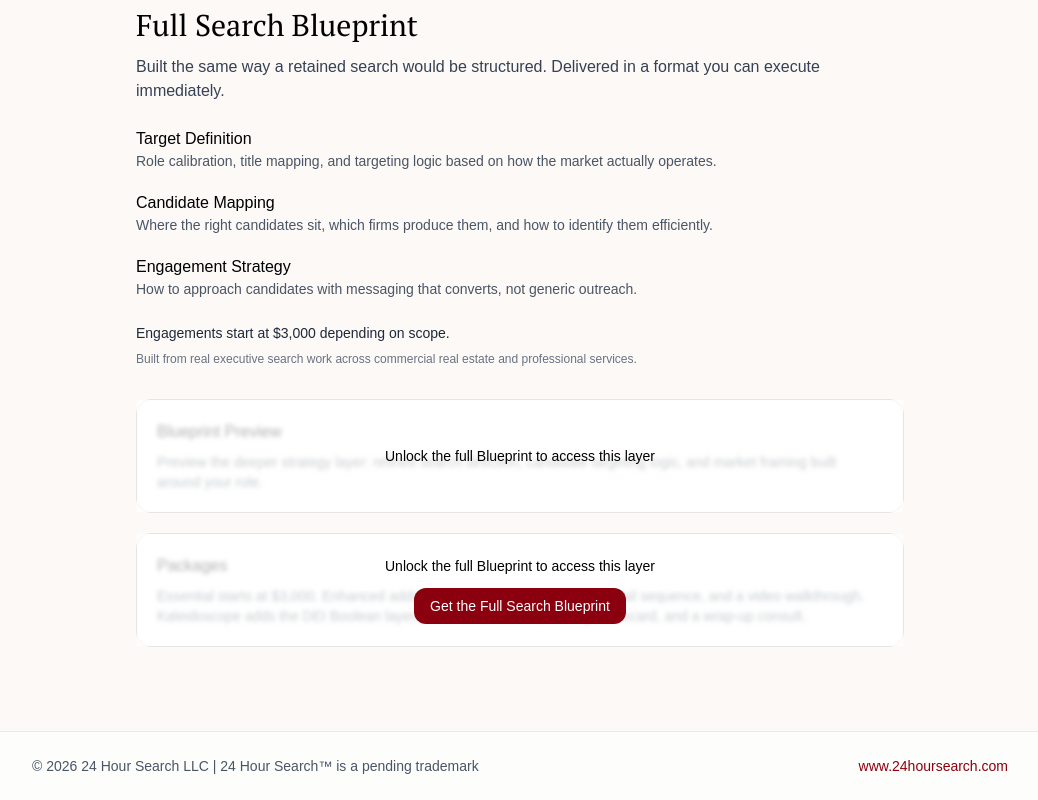
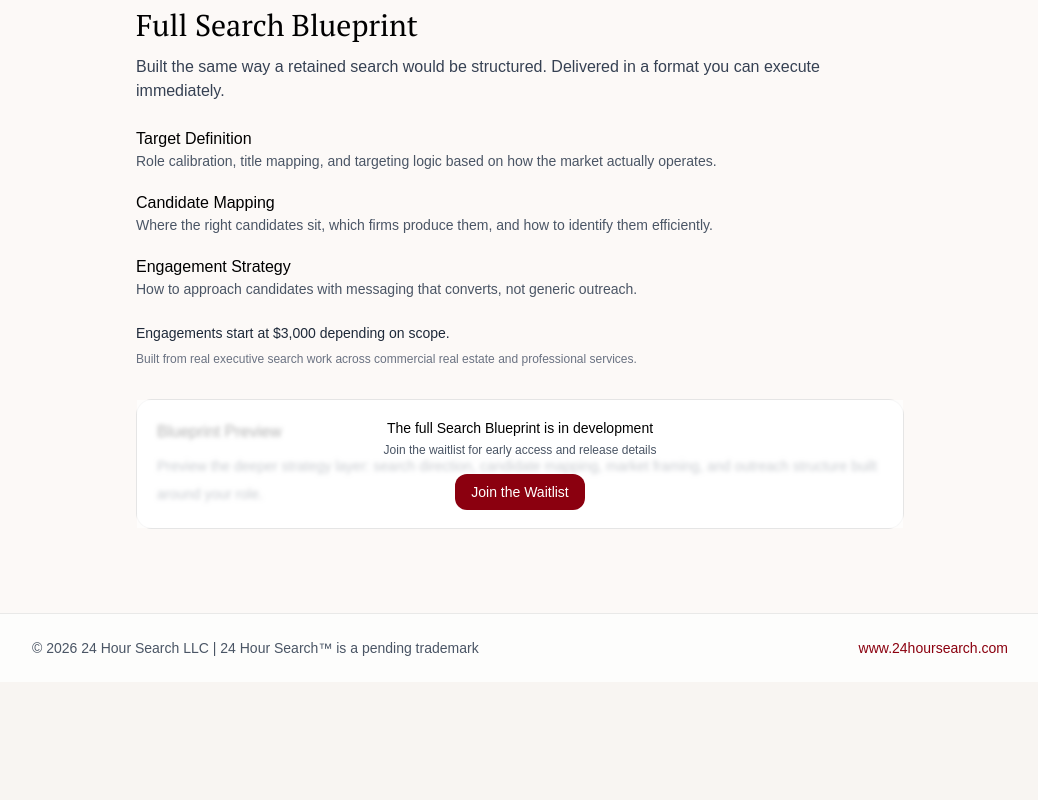
Before and after one commit to actresskristin/boolean-string-builder, a React (Vite) app: page / in a window 1280 px wide. Shown: the part 2248-3048 px from the top of the page, without its empty margins (120-1158 px from the left). After the commit the page ends 2930 px from the top, so only its background shows below. Built offline with nearby package versions, Linux system fonts and the light colour scheme.

Commit message:
add waitlist flow and clean conversion layer

```diff
--- a/src/App.jsx
+++ b/src/App.jsx
@@ -9,6 +9,7 @@ import TierOneCard from './components/TierOneCard'
 import BlueprintValueCard from './components/BlueprintValueCard'
 import LockedTierCard from './components/LockedTierCard'
 import LeadGateModal from './components/LeadGateModal'
+import WaitlistModal from './components/WaitlistModal'
 import Footer from './components/Footer'
 import { buildBooleanString } from './utils/booleanBuilder'
 import { db } from './firebase'
@@ -30,9 +31,12 @@ const INITIAL_FORM_DATA = {
 function App() {
   const [formData, setFormData] = useState(INITIAL_FORM_DATA)
   const [generatedString, setGeneratedString] = useState('')
+
   const [showLeadGate, setShowLeadGate] = useState(false)
   const [unlockSuccess, setUnlockSuccess] = useState(false)
   const [pendingGenerate, setPendingGenerate] = useState(false)
+
+  const [showWaitlist, setShowWaitlist] = useState(false)
 
   const [usageCount, setUsageCount] = useState(() => {
     return parseInt(localStorage.getItem('booleanToolUses') || '0', 10)
@@ -82,9 +86,9 @@ function App() {
     }
   }
 
-  const handleCopy = () => {
+  const handleCopy = async () => {
     if (!generatedString) return
-    navigator.clipboard.writeText(generatedString)
+    await navigator.clipboard.writeText(generatedString)
   }
 
   const handleLeadSubmit = async (leadData) => {
@@ -128,9 +132,22 @@ function App() {
     }
   }
 
-  const handleCloseModal = () => {
+  const handleWaitlistSubmit = async (data) => {
+    await addDoc(collection(db, 'waitlist'), {
+      name: data.name.trim(),
+      email: data.email.trim().toLowerCase(),
+      company: (data.company || '').trim(),
+      createdAt: serverTimestamp(),
+    })
+  }
+
+  const handleCloseLeadGate = () => {
     setShowLeadGate(false)
     setUnlockSuccess(false)
+  }
+
+  const handleCloseWaitlist = () => {
+    setShowWaitlist(false)
   }
 
   return (
@@ -170,14 +187,8 @@ function App() {
               <BlueprintValueCard />
 
               <LockedTierCard
-                tier="Blueprint Preview"
-                previewText="Preview the deeper strategy layer: refined search direction, candidate targeting logic, and market framing built around your role."
-              />
-
-              <LockedTierCard
-                tier="Packages"
-                previewText="Essential starts at $3,000. Enhanced adds CRM-ready tracking, a 3-tier email sequence, and a video walkthrough. Kaleidoscope adds the DEI Boolean layer, a recruit fact sheet, a hiring scorecard, and a wrap-up consult."
-                showButton={true}
+                previewText="Preview the deeper strategy layer: search direction, candidate mapping, market framing, and outreach structure built around your role."
+                onWaitlistClick={() => setShowWaitlist(true)}
               />
             </div>
           </div>
@@ -188,10 +199,16 @@ function App() {
 
       <LeadGateModal
         isOpen={showLeadGate}
-        onClose={handleCloseModal}
+        onClose={handleCloseLeadGate}
         onSubmit={handleLeadSubmit}
         jobTitle={formData.jobTitle}
         unlockSuccess={unlockSuccess}
+      />
+
+      <WaitlistModal
+        isOpen={showWaitlist}
+        onClose={handleCloseWaitlist}
+        onSubmit={handleWaitlistSubmit}
       />
     </div>
   )
--- a/src/components/LockedTierCard.jsx
+++ b/src/components/LockedTierCard.jsx
@@ -1,26 +1,26 @@
-function LockedTierCard({ tier, previewText, showButton }) {
+function LockedTierCard({ previewText, onWaitlistClick }) {
   return (
     <div className="relative mb-5 rounded-2xl border border-black/10 bg-white p-5">
       <div className="blur-[2px]">
-        <h3 className="font-medium text-black">{tier}</h3>
-        <p className="mt-2 text-sm text-gray-600">{previewText}</p>
+        <h3 className="font-medium text-black">Blueprint Preview</h3>
+        <p className="mt-2 text-sm leading-7 text-gray-600">{previewText}</p>
       </div>
 
-      <div className="absolute inset-0 flex flex-col items-center justify-center bg-white/70 text-center">
+      <div className="absolute inset-0 flex flex-col items-center justify-center bg-white/70 px-6 text-center">
         <p className="text-sm font-medium text-black">
-          Unlock the full Blueprint to access this layer
+          The full Search Blueprint is in development
         </p>
 
-        {showButton && (
-          <a
-            href="https://www.24hoursearch.com"
-            target="_blank"
-            rel="noreferrer"
-            className="mt-3 rounded-xl bg-[#8b000f] px-4 py-2 text-sm text-white"
-          >
-            Get the Full Search Blueprint
-          </a>
-        )}
+        <p className="mt-1 text-xs text-gray-600">
+          Join the waitlist for early access and release details
+        </p>
+
+        <button
+          onClick={onWaitlistClick}
+          className="mt-4 rounded-xl bg-[#8b000f] px-4 py-2 text-sm text-white transition hover:bg-[#74000c]"
+        >
+          Join the Waitlist
+        </button>
       </div>
     </div>
   )
--- /dev/null
+++ b/src/components/WaitlistModal.jsx
@@ -0,0 +1,80 @@
+import { useState } from 'react'
+
+function WaitlistModal({ isOpen, onClose, onSubmit }) {
+  const [form, setForm] = useState({
+    name: '',
+    email: '',
+    company: '',
+  })
+
+  const [error, setError] = useState('')
+  const [success, setSuccess] = useState(false)
+
+  if (!isOpen) return null
+
+  const handleChange = (e) => {
+    setForm({ ...form, [e.target.name]: e.target.value })
+  }
+
+  const handleSubmit = async (e) => {
+    e.preventDefault()
+
+    if (!form.name || !form.email) {
+      setError('Name and email are required')
+      return
+    }
+
+    await onSubmit(form)
+    setSuccess(true)
+  }
+
+  return (
+    <div className="fixed inset-0 z-50 flex items-center justify-center bg-black/40 px-4">
+      <div className="w-full max-w-md rounded-2xl bg-white p-6">
+        {!success ? (
+          <>
+            <h2 className="serif text-xl">Join the Waitlist</h2>
+
+            <form onSubmit={handleSubmit} className="mt-4 space-y-3">
+              <input
+                name="name"
+                placeholder="Your name"
+                onChange={handleChange}
+                className="w-full border p-2 rounded"
+              />
+
+              <input
+                name="email"
+                placeholder="Work email"
+                onChange={handleChange}
+                className="w-full border p-2 rounded"
+              />
+
+              <input
+                name="company"
+                placeholder="Company"
+                onChange={handleChange}
+                className="w-full border p-2 rounded"
+              />
+
+              {error && <p className="text-red-600 text-sm">{error}</p>}
+
+              <button className="w-full bg-[#8b000f] text-white py-2 rounded">
+                Join Waitlist
+              </button>
+            </form>
+          </>
+        ) : (
+          <div className="text-center">
+            <p className="text-lg">You’re on the list.</p>
+            <button onClick={onClose} className="mt-4 text-sm">
+              Close
+            </button>
+          </div>
+        )}
+      </div>
+    </div>
+  )
+}
+
+export default WaitlistModal
```
